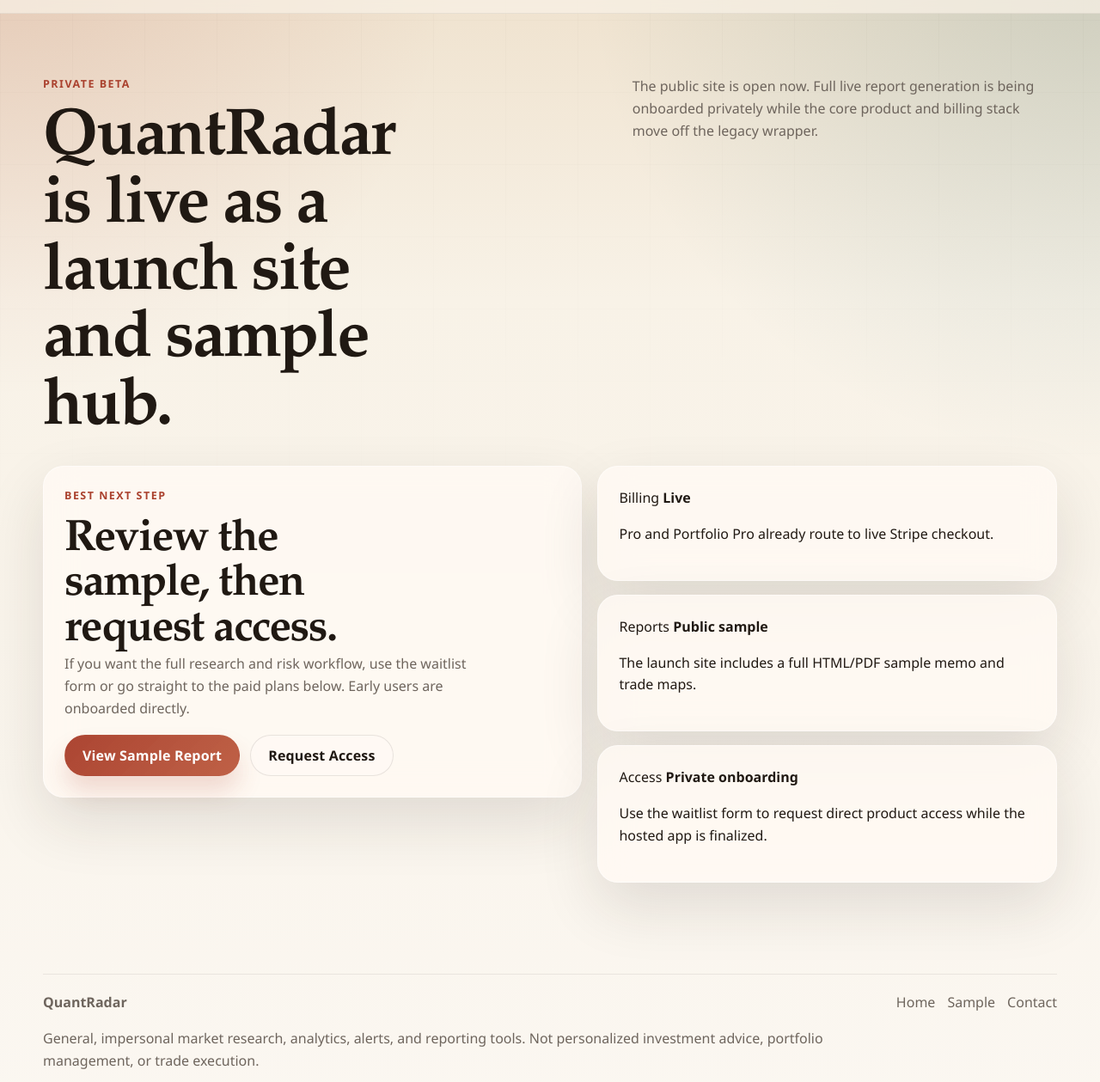
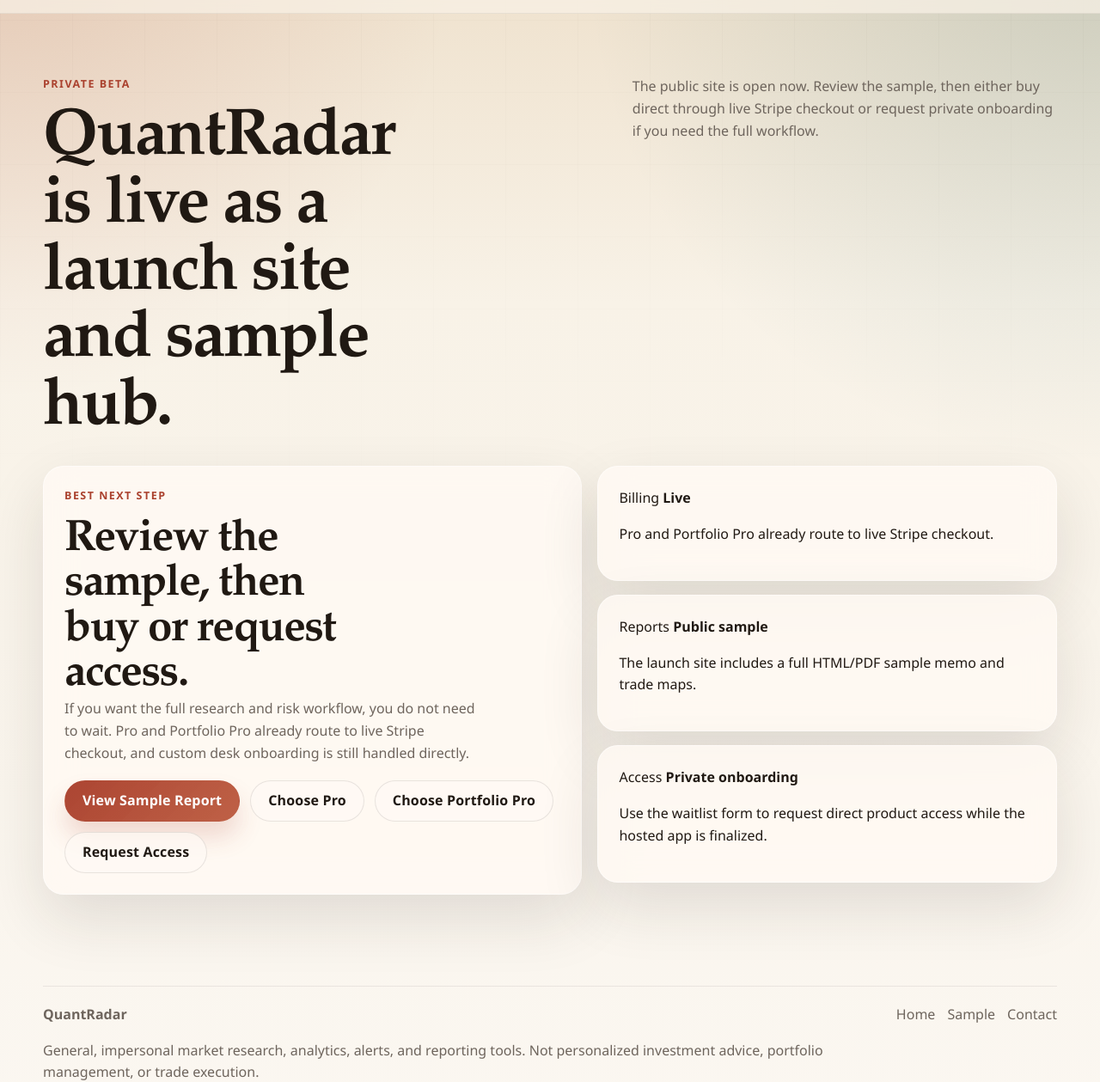
Before and after one commit to Alexaliao001/quantradar-site, a plain HTML site: page app.html in a window 1280 px wide. Shown: the part 61-1320 px from the top of the page at 86% size. Drawn offline with Linux system fonts and the light colour scheme.

Commit message:
Shorten beta page path to checkout

```diff
--- a/app.html
+++ b/app.html
@@ -4,7 +4,7 @@
   <meta charset="utf-8">
   <meta name="viewport" content="width=device-width, initial-scale=1">
   <title>QuantRadar | Beta Access</title>
-  <meta name="description" content="Join the QuantRadar beta and review the public sample output.">
+  <meta name="description" content="Review the QuantRadar beta surface, open the sample report, or go straight to live checkout.">
   <link rel="stylesheet" href="./styles.css">
 </head>
 <body>
@@ -31,19 +31,21 @@
           <h1 class="page-title">QuantRadar is live as a launch site and sample hub.</h1>
         </div>
         <p class="section-copy">
-          The public site is open now. Full live report generation is being onboarded privately while the core product and billing stack move off the legacy wrapper.
+          The public site is open now. Review the sample, then either buy direct through live Stripe checkout or request private onboarding if you need the full workflow.
         </p>
       </div>
 
       <div class="app-shell-layout">
         <section class="card live-form-card">
           <p class="eyebrow">Best next step</p>
-          <h2>Review the sample, then request access.</h2>
+          <h2>Review the sample, then buy or request access.</h2>
           <p class="section-copy">
-            If you want the full research and risk workflow, use the waitlist form or go straight to the paid plans below. Early users are onboarded directly.
+            If you want the full research and risk workflow, you do not need to wait. Pro and Portfolio Pro already route to live Stripe checkout, and custom desk onboarding is still handled directly.
           </p>
           <div class="hero-actions compact-actions">
             <a class="button button-primary" href="./sample.html">View Sample Report</a>
+            <a class="button button-secondary" data-checkout-plan="pro" data-link="proCheckoutUrl" href="https://buy.stripe.com/aFa8wJ7w6fSAcpv6XXe7m00">Choose Pro</a>
+            <a class="button button-secondary" data-checkout-plan="portfolio-pro" data-link="portfolioCheckoutUrl" href="https://buy.stripe.com/5kQ5kx8Aa5dWgFL4PPe7m01">Choose Portfolio Pro</a>
             <a class="button button-secondary" href="./index.html#waitlist">Request Access</a>
           </div>
         </section>
```
